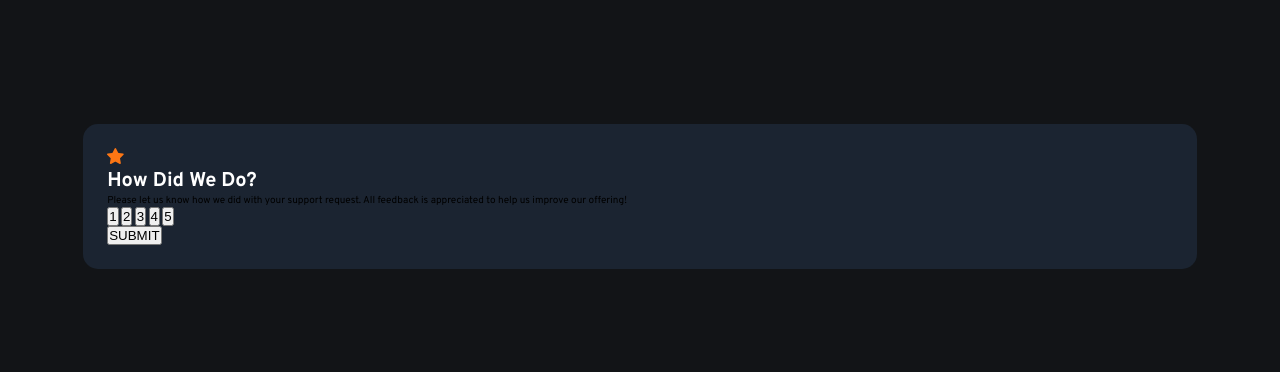
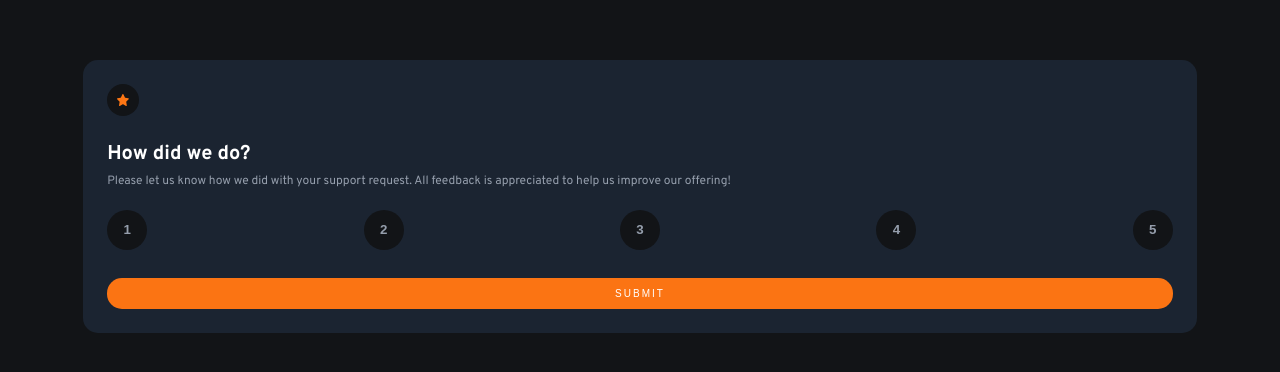
Before and after one commit to KarloDeGuzman/FrontendWork, a plain HTML site: page Interactive-Rating-Component/index.html in a window 1280 px wide. Shown: the part 204-576 px from the top of the page. Drawn offline with Linux system fonts and the light colour scheme.

Commit message:
revamped css and index part 2

```diff
--- a/Interactive-Rating-Component/index.html
+++ b/Interactive-Rating-Component/index.html
@@ -15,11 +15,9 @@
           <img src="./images/icon-star.svg" class="star-image" />
         </div>
         <div class="description">
-          <h1>How Did We Do?</h1>
-          <p>
-            Please let us know how we did with your support request. All
-            feedback is appreciated to help us improve our offering!
-          </p>
+          <h1>How did we do?</h1>
+          <p>Please let us know how we did with your support request. All
+            feedback is appreciated to help us improve our offering!</p>
         </div>
         <div class="rating">
           <button id="rating-1" class="rating-button">1</button>
--- a/Interactive-Rating-Component/styles.css
+++ b/Interactive-Rating-Component/styles.css
@@ -31,31 +31,44 @@ body {
   align-items: center;
 }
 
-.card-container .card-component {
+.card-component {
   background-color: var(--DarkBlue);
   width: 87%;
   border-radius: 1.5rem;
   padding: 2.4rem;
 }
 
-h1 {
-  color: var(--White);
-}
-/* .header {
-  background-color: var(--MediumGrey);
+.header {
+  background-color: var(--VeryDarkBlue);
   width: fit-content;
   padding: 1rem;
+  border-radius: 50%;
+  display: flex;
+  justify-content: center;
+  align-items: center;
 }
 
 .star-image {
-  margin-top: 6px;
+  width: 1.2rem;
+  height: 1.2rem;
 }
 
 .description {
-  color: white;
-  width: 100%;
-  margin-top: 1rem;
+  margin-top: 2.5rem;
 }
+
+h1 {
+  color: var(--White);
+  margin-bottom: 0.5rem;
+}
+
+p {
+  color: var(--LightGrey);
+  line-height: 1.8rem;
+  font-size: 1.2rem;
+  text-align: left;
+}
+
 
 .rating {
   display: flex;
@@ -67,24 +80,29 @@ h1 {
 .rating-button {
   color: var(--LightGrey);
   border-radius: 50%;
-  height: 35px;
-  width: 35px;
-  background-color: var(--MediumGrey);
+  height: 4rem;
+  width: 4rem;
+  background-color: var(--VeryDarkBlue);
   border: none;
   margin-top: 2rem;
   font-weight: 700;
 }
 
+
 .button-container {
-  margin-top: 2rem;
+  margin-top: 2.8rem;
   display: flex;
+  justify-content: center;
+  align-items: center;
 }
 .submit-button {
-  width: 70%;
-  margin: 0 auto;
+  width: 100%;
   background-color: var(--Orange);
-  border-radius: 12px;
-  padding: 8px;
+  border-radius: 1.5rem;
+  padding: 1rem;
   border: none;
   color: var(--White);
-} */
+  font-weight: 500;
+  font-size: 1rem;
+  letter-spacing: 0.2rem;
+}
```
